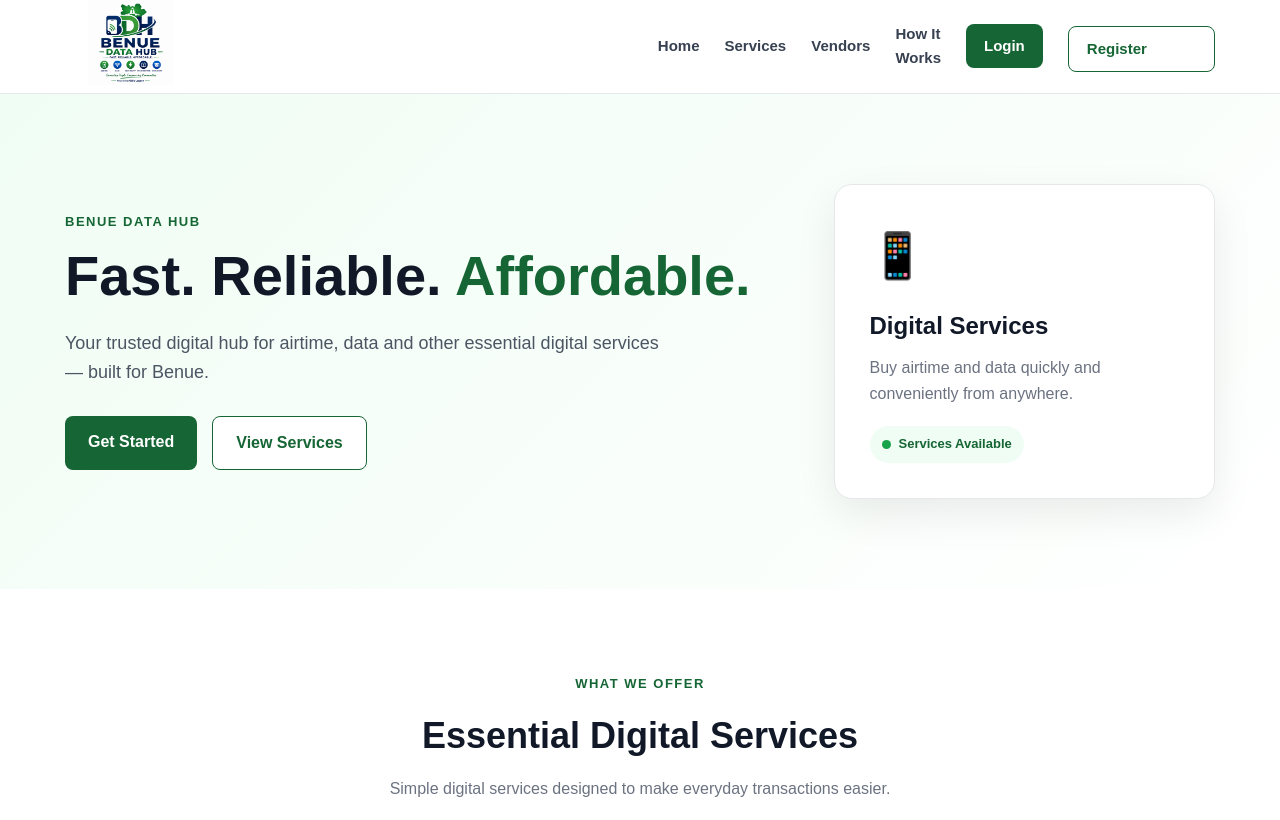
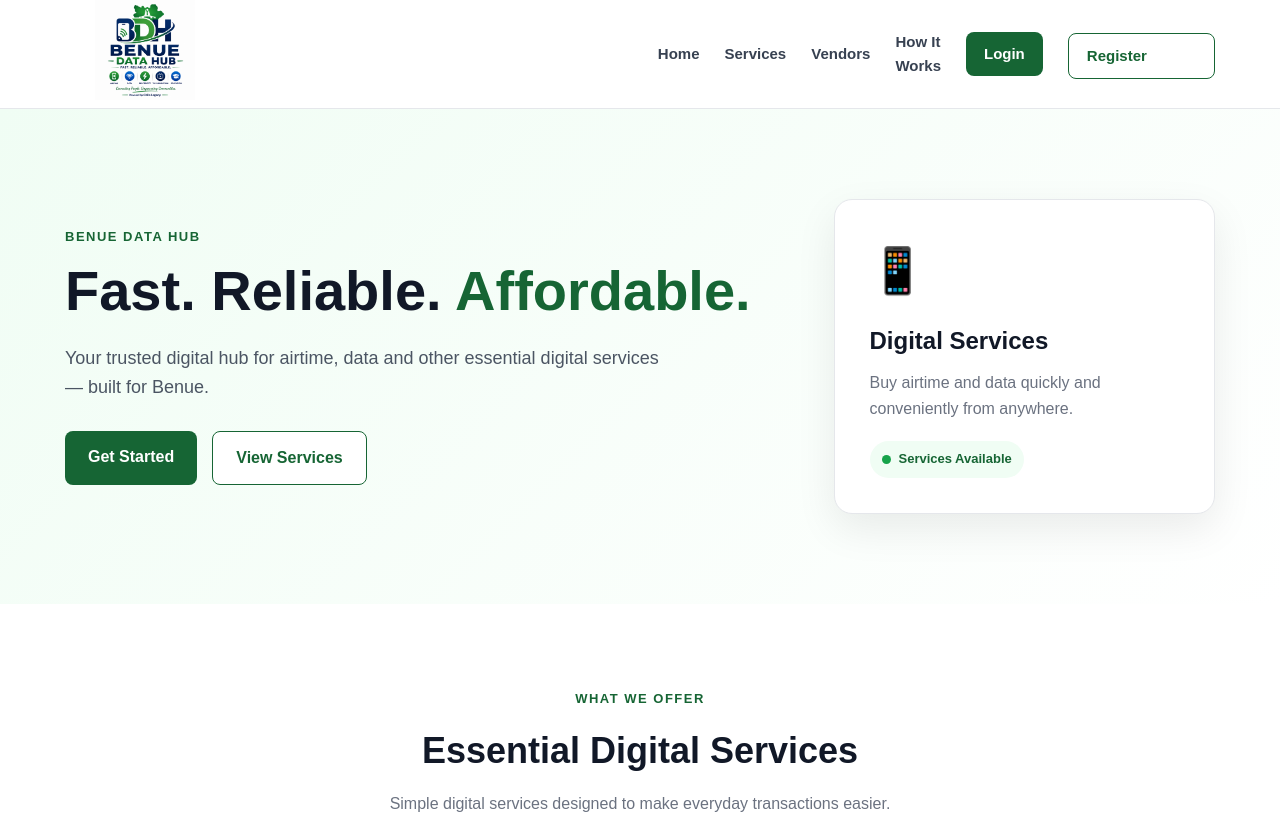
Before and after one commit to agbanumj-ctrl/benue-data-hub, a website: page frontend/index.html in a window 1280 px wide. Shown: the top 820 px of the page. Drawn offline with Linux system fonts and the light colour scheme.

Commit message:
Increase logo size to 160px

```diff
--- a/frontend/css/style.css
+++ b/frontend/css/style.css
@@ -48,8 +48,8 @@ a {
 }
 
 .logo img {
-    width: 130px;
-    height: 85px;
+    width: 160px;
+    height: 100px;
     object-fit: contain;
 }
 
```
